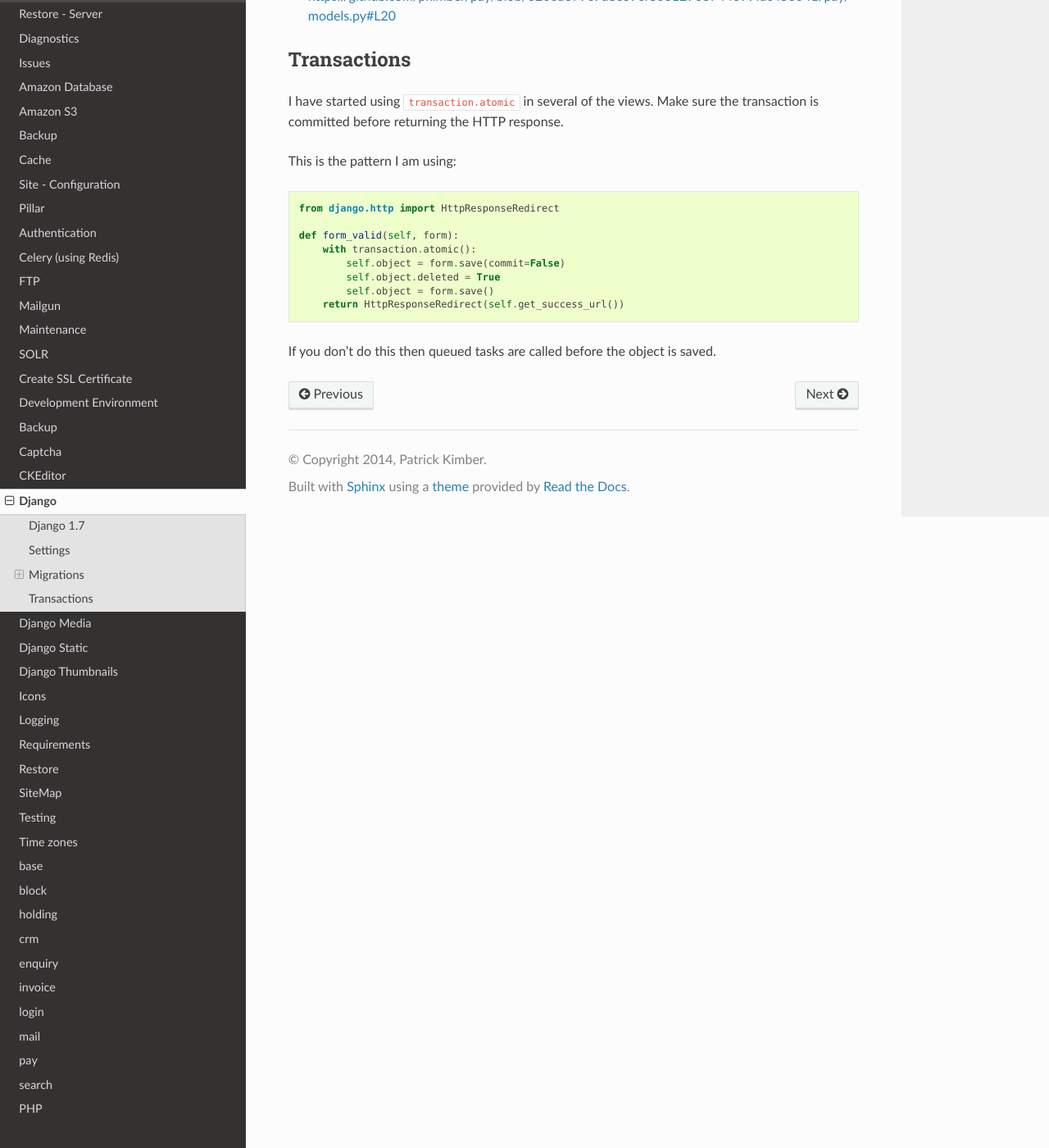
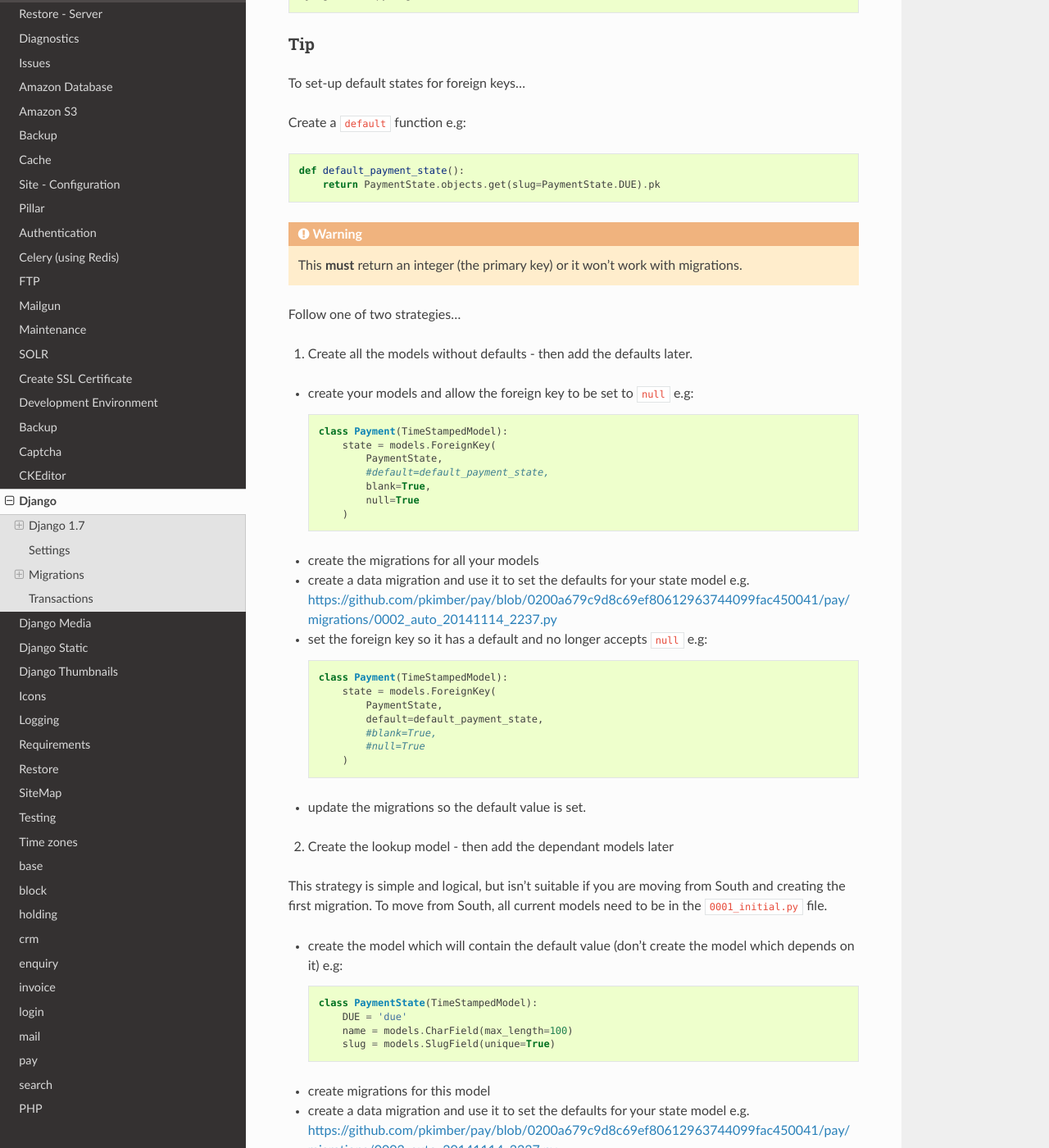
Before and after one commit to pkimber/old-docs-migrated-to-gitlab, a Sphinx documentation site: the page built from source/dev-django.rst, in a window 1280 px wide and 1400 px high, scrolled down 2073 px. Shown: the whole window at 82% size. Built offline with Sphinx 7.4.7 and the Read the Docs theme 2.0.0, drawn with Linux system fonts in a browser that asks for light colours; some of the changed text lies outside the part shown.

Commit message:
migrations

```diff
--- a/source/dev-django.rst
+++ b/source/dev-django.rst
@@ -38,6 +38,17 @@
 
   django-admin.py makemigrations <app-name>
 
+Deploy
+------
+
+If you get the error::
+
+  relation "easy_thumbnails_thumbnaildimensions" already exists
+
+Then, just drop the table::
+
+  DROP TABLE easy_thumbnails_thumbnaildimensions;
+
 Settings
 ========
 
@@ -65,29 +76,85 @@
 Migrations
 ==========
 
-Automatic Migration::
+Create an automatic migration::
 
   django-admin.py makemigrations yourappname
 
-Data Migration::
+Create a data migration::
 
-  python manage.py makemigrations --empty yourappname
+  django-admin.py makemigrations --empty yourappname
+
+Run::
+
+  django-admin.py migrate
 
 Tip
 ---
 
-To set-up default states for foreign keys:
+To set-up default states for foreign keys...
 
-- create the lookup model before creating the model which depends on it.
-- create migrations for the lookup model on it's own
-- create a data migration to create the state e.g.
+Create a ``default`` function e.g::
+
+  def default_payment_state():
+      return PaymentState.objects.get(slug=PaymentState.DUE).pk
+
+.. warning:: This **must** return an integer (the primary key) or it won't work
+             with migrations.
+
+Follow one of two strategies...
+
+1) Create all the models without defaults - then add the defaults later.
+
+- create your models and allow the foreign key to be set to ``null`` e.g::
+
+    class Payment(TimeStampedModel):
+        state = models.ForeignKey(
+            PaymentState,
+            #default=default_payment_state,
+            blank=True,
+            null=True
+        )
+
+- create the migrations for all your models
+- create a data migration and use it to set the defaults for your state model
+  e.g.
   https://github.com/pkimber/pay/blob/0200a679c9d8c69ef80612963744099fac450041/pay/migrations/0002_auto_20141114_2237.py
-- create the model which depends on the lookup model
-- create the migration for the model which depends on the lookup model.  The
-  model will need to get the primary key of the lookup model e.g.
-  https://github.com/pkimber/pay/blob/0200a679c9d8c69ef80612963744099fac450041/pay/migrations/0003_auto_20141115_0926.py#L31
-  and
-  https://github.com/pkimber/pay/blob/0200a679c9d8c69ef80612963744099fac450041/pay/models.py#L20
+- set the foreign key so it has a default and no longer accepts ``null`` e.g::
+
+    class Payment(TimeStampedModel):
+        state = models.ForeignKey(
+            PaymentState,
+            default=default_payment_state,
+            #blank=True,
+            #null=True
+        )
+
+- update the migrations so the default value is set.
+
+2) Create the lookup model - then add the dependant models later
+
+This strategy is simple and logical, but isn't suitable if you are moving from
+South and creating the first migration.  To move from South, all current models
+need to be in the ``0001_initial.py`` file.
+
+- create the model which will contain the default value (don't create the model
+  which depends on it) e.g::
+
+    class PaymentState(TimeStampedModel):
+        DUE = 'due'
+        name = models.CharField(max_length=100)
+        slug = models.SlugField(unique=True)
+
+- create migrations for this model
+- create a data migration and use it to set the defaults for your state model
+  e.g.
+  https://github.com/pkimber/pay/blob/0200a679c9d8c69ef80612963744099fac450041/pay/migrations/0002_auto_20141114_2237.py
+- create the model which uses the foreign key e.g::
+
+    class Payment(TimeStampedModel):
+        state = models.ForeignKey(PaymentState, default=default_payment_state)
+
+- create the migration for this model
 
 .. _django_transactions:
 
```
